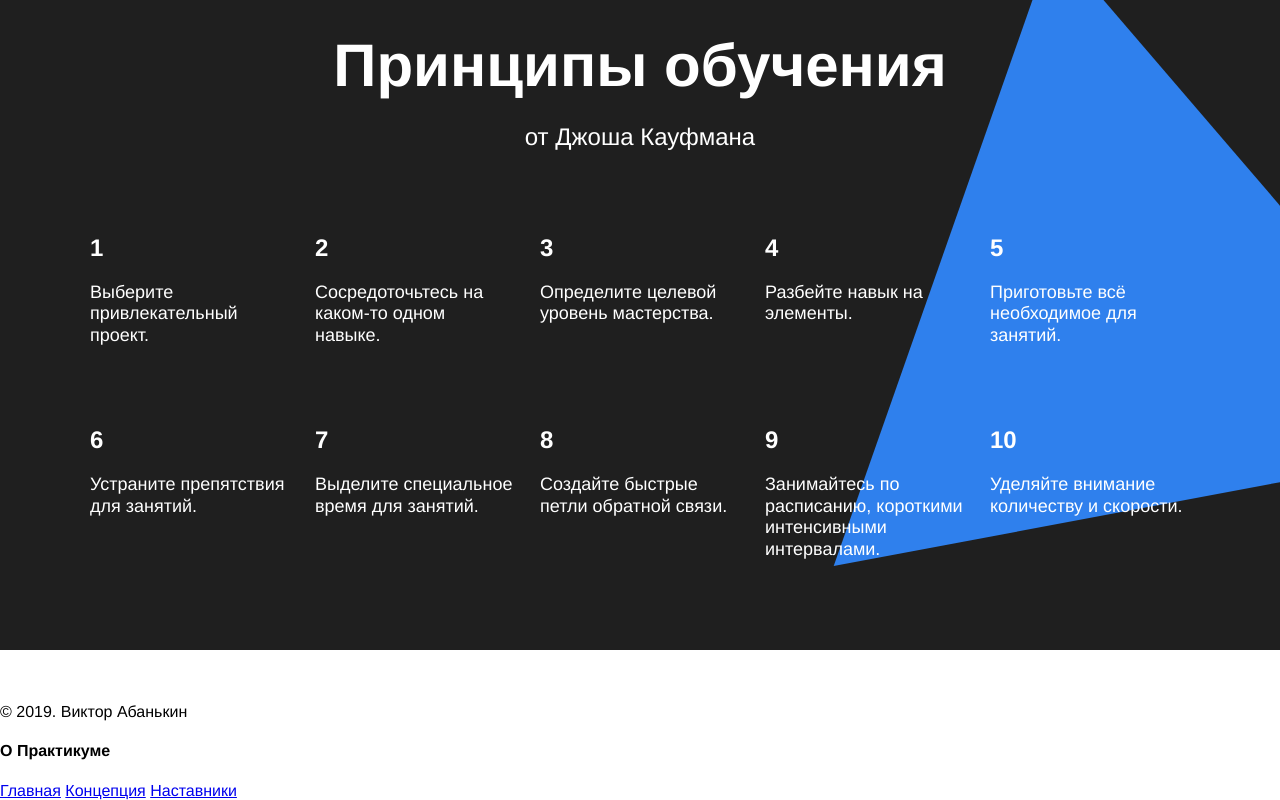
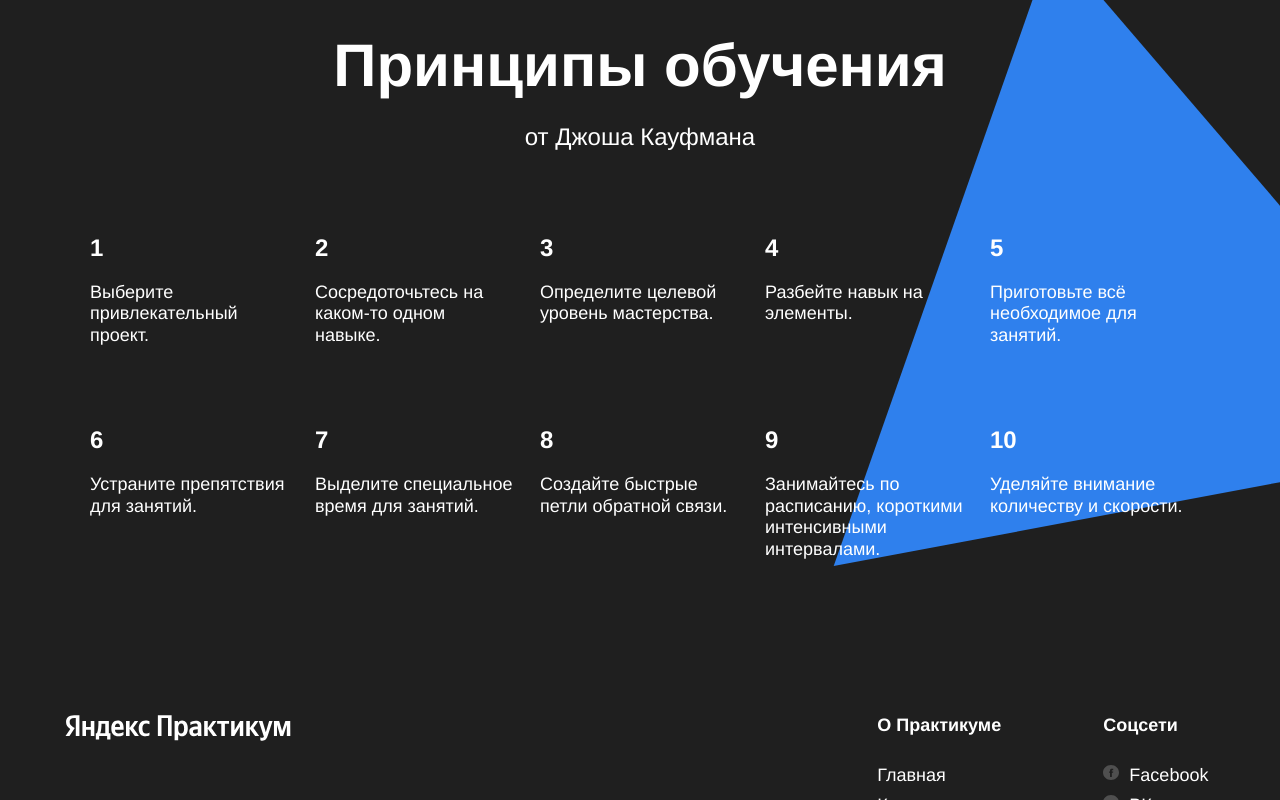
Before and after one commit to VincitQuiPatitur/how-to-learn, a plain HTML site: page index.html in a window 1280 px wide. Shown: the part 3152-3952 px from the top of the page. Drawn offline with Linux system fonts and the light colour scheme.

Commit message:
css-footer

```diff
--- a/index.html
+++ b/index.html
@@ -127,14 +127,14 @@
       <div class="footer__columns">
         <div class="footer__column footer__column_content_copyright">
           <img class="logo logo_place_footer" src="images/logo_place_footer.svg" alt="Лого Яндекс.Практикум">
-          <p class="footer__author">© 2019. Виктор Абанькин</p>
+          <p class="footer__author">&copy; 2019. Виктор Абанькин</p>
         </div>
         <div class="footer__column footer__column_content_info">
           <h4 class="footer__column-heading">О Практикуме</h4>
           <div class="footer__column-links">
-            <a href="#">Главная</a>
-            <a href="#">Концепция</a>
-            <a href="#">Наставники</a>
+            <a href="#" class="footer__column-link">Главная</a>
+            <a href="#" class="footer__column-link">Концепция</a>
+            <a href="#" class="footer__column-link">Наставники</a>
           </div>
         </div>
         <div class="footer__column footer__column_content_social">
--- a/styles/style.css
+++ b/styles/style.css
@@ -21,15 +21,14 @@
   /* выше установили ограничения для секции */
 }
 .logo {
-
+  width: 228px;
+  height: 32px;
 }
 
 .logo_place_header {
   position: absolute;
   top: 30px;
   left: 64px;
-  height: 32px;
-  width: 228px;
   z-index: 2;
 }
 
@@ -127,6 +126,7 @@
   font-size: 60px;
   font-weight: 600;
   text-align: center;
+  z-index: 2;
 }
 
 .section-subtitle {
@@ -217,12 +217,12 @@
 
 .section-title_theme_dark {
   color: white;
-  z-index: 2;
+  position: relative;
 }
 
 .section-subtitle_theme_dark {
   color: white;
-  z-index: 2;
+  position: relative;
 }
 
 /* и элемента с модификатором вида ключ-значение */
@@ -239,4 +239,62 @@
   width: 877px;
   right: -210px;
   top: 0;
+  z-index: 0;
 }
+.footer {
+  background-color: #1f1f1f;
+  color: white;
+}
+.footer__columns {
+  min-height: 350px;
+  display: flex;
+  margin: auto;
+  justify-content: space-between;
+  width: 90%;
+  padding-top: 60px;
+  padding-bottom: 40px;
+  box-sizing: border-box;
+}
+
+.footer__column_content_copyright {
+  flex-basis: 711px;
+  display: flex;
+  flex-direction: column;
+  justify-content: space-between;
+}
+
+.footer__author {
+  margin: 0;
+  padding: 18px 0;
+  line-height: 25px;
+  font-size: 18px;
+  font-weight: normal;
+}
+
+.footer__column-heading {
+  margin: 0 0 20px 0;
+  line-height: 30px;
+  font-size: 18px;
+  font-weight: 600;
+
+}
+
+.footer__column-links {
+  display: flex;
+  flex-direction: column;
+  line-height: 30px;
+  font-size: 18px;
+  font-weight: normal;
+
+}
+
+.footer__column-link {
+  text-decoration: none;
+  color: white;
+}
+
+.footer__social-icon {
+  padding-right: 10px;
+  width: 16px;
+  height: 16px;
+}
```
